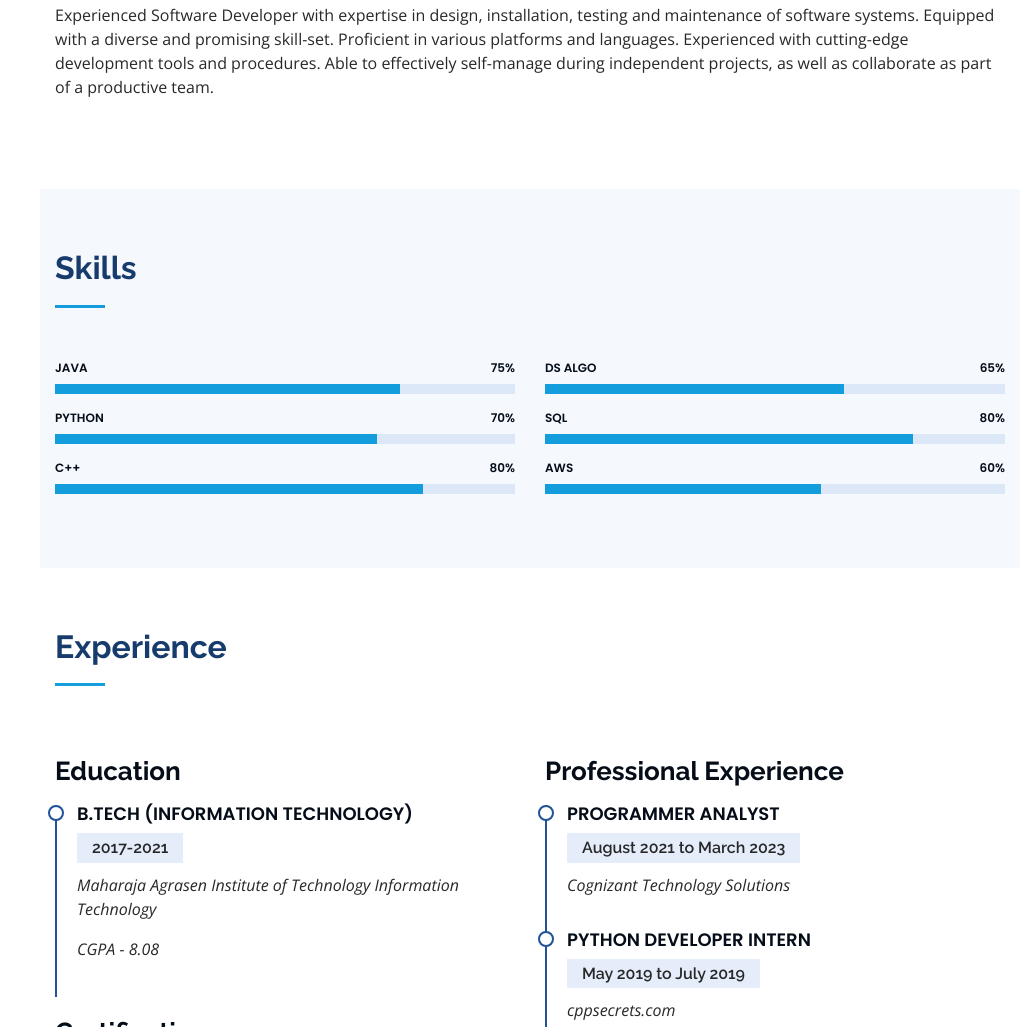
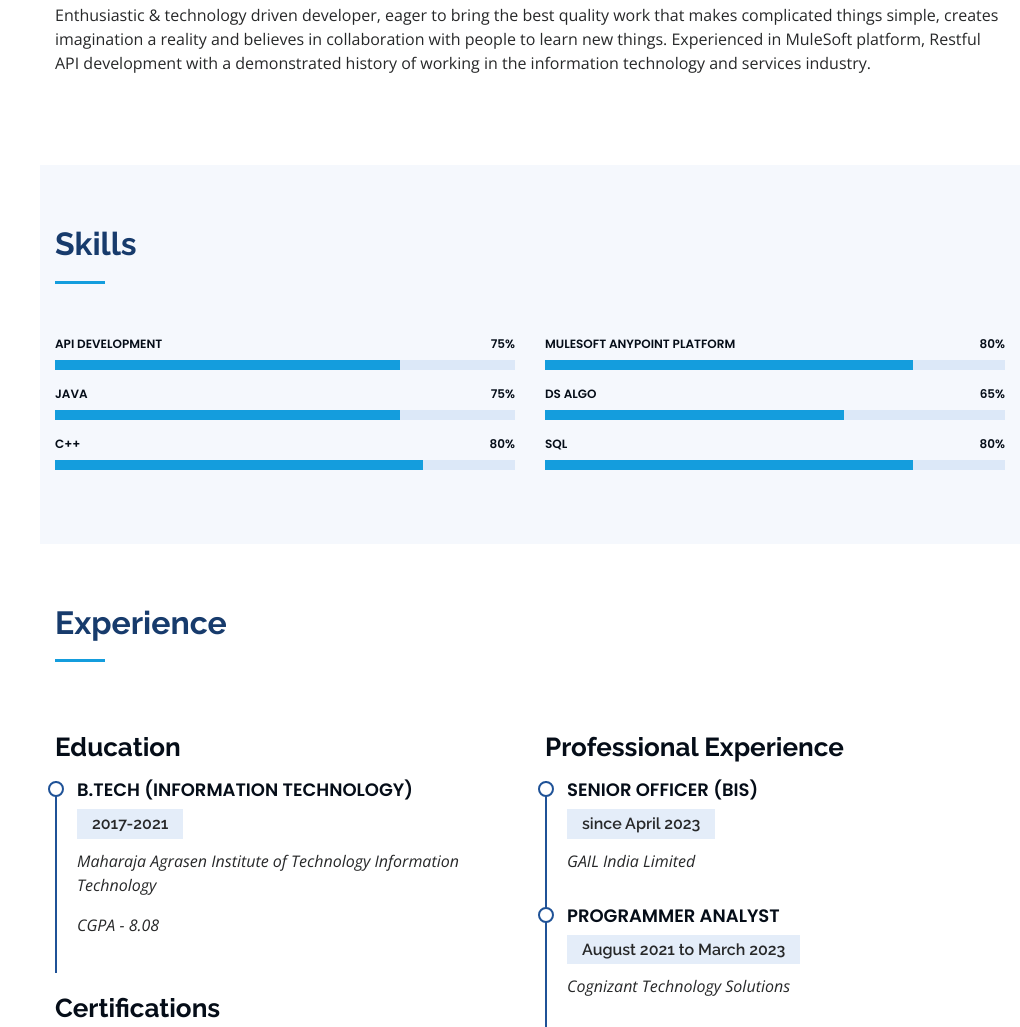
Before and after one commit to SamakshSingh/samakshsingh.github.io, a plain HTML site: page index.html in a window 1280 px wide. Shown: the part 935-1962 px from the top of the page, without its empty margins (260-1280 px from the left). Drawn offline with nearby package versions, Linux system fonts and the light colour scheme.

Commit message:
Update index.html

```diff
--- a/index.html
+++ b/index.html
@@ -86,7 +86,7 @@
 
         <div class="section-title">
           <h2>About</h2>
-          <p>Experienced Software Developer with expertise in design, installation, testing and maintenance of software systems. Equipped with a diverse and promising skill-set. Proficient in various platforms and languages. Experienced with cutting-edge development tools and procedures. Able to effectively self-manage during independent projects, as well as collaborate as part of a productive team.</p>
+          <p>Enthusiastic & technology driven developer, eager to bring the best quality work that makes complicated things simple, creates imagination a reality and believes in collaboration with people to learn new things. Experienced in MuleSoft platform, Restful API development with a demonstrated history of working in the information technology and services industry.</p>
         </div>
       </div>
     </section><!-- End About Section -->
@@ -104,7 +104,7 @@
           <div class="col-lg-6" data-aos="fade-up">
 
             <div class="progress">
-              <span class="skill">Java <i class="val">75%</i></span>
+              <span class="skill">API Development <i class="val">75%</i></span>
               <div class="progress-bar-wrap">
                 <div class="progress-bar" role="progressbar" aria-valuenow="75" aria-valuemin="0" aria-valuemax="100">
                 </div>
@@ -112,9 +112,9 @@
             </div>
 
             <div class="progress">
-              <span class="skill">Python <i class="val">70%</i></span>
+              <span class="skill">Java <i class="val">75%</i></span>
               <div class="progress-bar-wrap">
-                <div class="progress-bar" role="progressbar" aria-valuenow="70" aria-valuemin="0" aria-valuemax="100">
+                <div class="progress-bar" role="progressbar" aria-valuenow="75" aria-valuemin="0" aria-valuemax="100">
                 </div>
               </div>
             </div>
@@ -132,6 +132,14 @@
           <div class="col-lg-6" data-aos="fade-up" data-aos-delay="100">
 
             <div class="progress">
+              <span class="skill">MuleSoft Anypoint Platform <i class="val">80%</i></span>
+              <div class="progress-bar-wrap">
+                <div class="progress-bar" role="progressbar" aria-valuenow="80" aria-valuemin="0" aria-valuemax="100">
+                </div>
+              </div>
+            </div>
+
+            <div class="progress">
               <span class="skill">DS Algo <i class="val">65%</i></span>
               <div class="progress-bar-wrap">
                 <div class="progress-bar" role="progressbar" aria-valuenow="65" aria-valuemin="0" aria-valuemax="100">
@@ -143,14 +151,6 @@
               <span class="skill">SQL <i class="val">80%</i></span>
               <div class="progress-bar-wrap">
                 <div class="progress-bar" role="progressbar" aria-valuenow="80" aria-valuemin="0" aria-valuemax="100">
-                </div>
-              </div>
-            </div>
-
-            <div class="progress">
-              <span class="skill">AWS <i class="val">60%</i></span>
-              <div class="progress-bar-wrap">
-                <div class="progress-bar" role="progressbar" aria-valuenow="60" aria-valuemin="0" aria-valuemax="100">
                 </div>
               </div>
             </div>
@@ -212,6 +212,11 @@
           </div>
           <div class="col-lg-6" data-aos="fade-up" data-aos-delay="100">
             <h3 class="resume-title">Professional Experience</h3>
+            <div class="resume-item">
+              <h4>Senior Officer (BIS)</h4>
+              <h5>since April 2023</h5>
+              <p><em>GAIL India Limited</em></p>
+            </div>
             <div class="resume-item">
               <h4>Programmer Analyst</h4>
               <h5>August 2021 to March 2023</h5>
@@ -314,7 +319,7 @@
               <div class="address">
                 <i class="icofont-google-map"></i>
                 <h4>Location:</h4>
-                <p>New Delhi</p>
+                <p>Noida Sector 1</p>
               </div>
 
               <div class="email">
```
